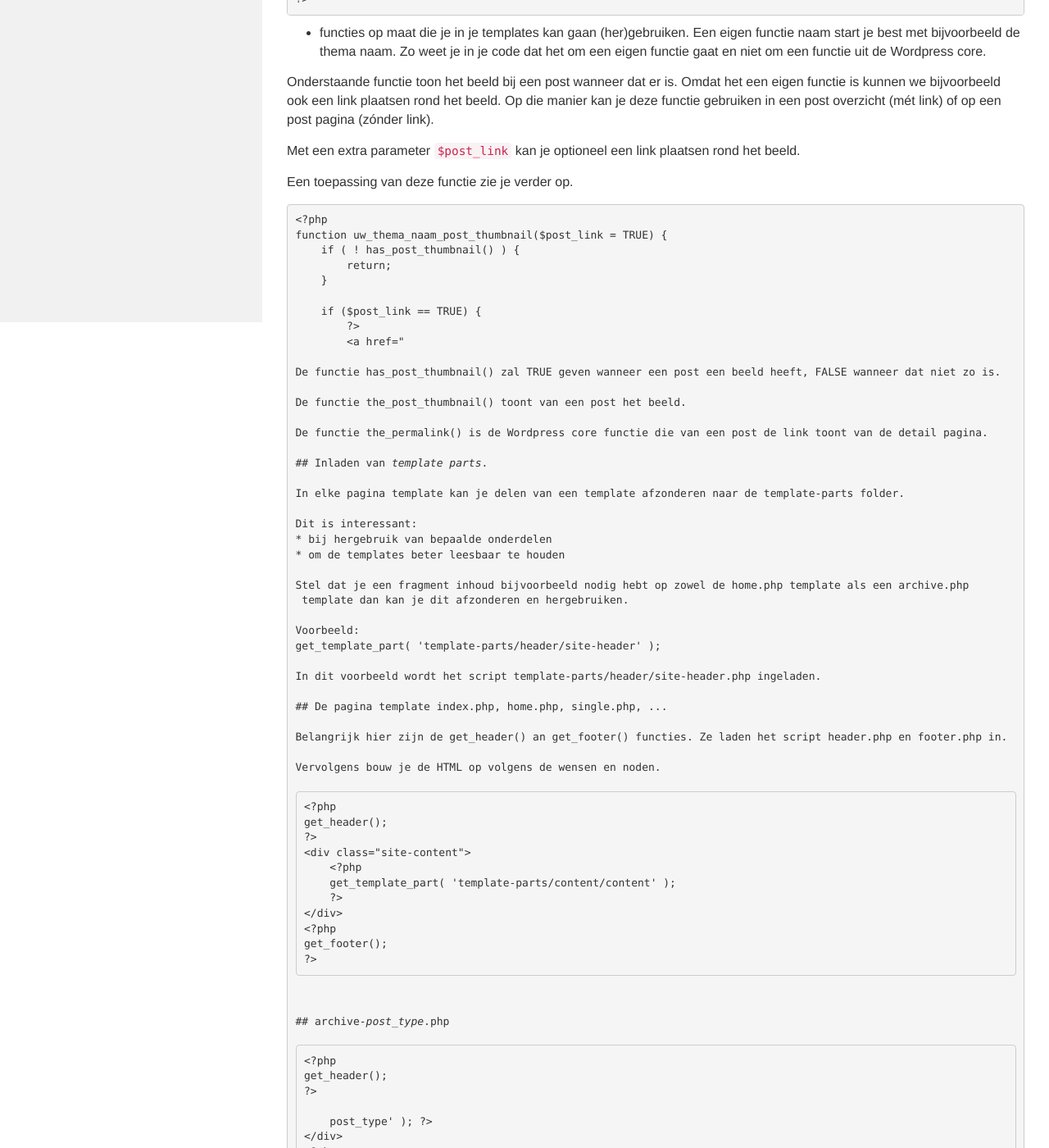
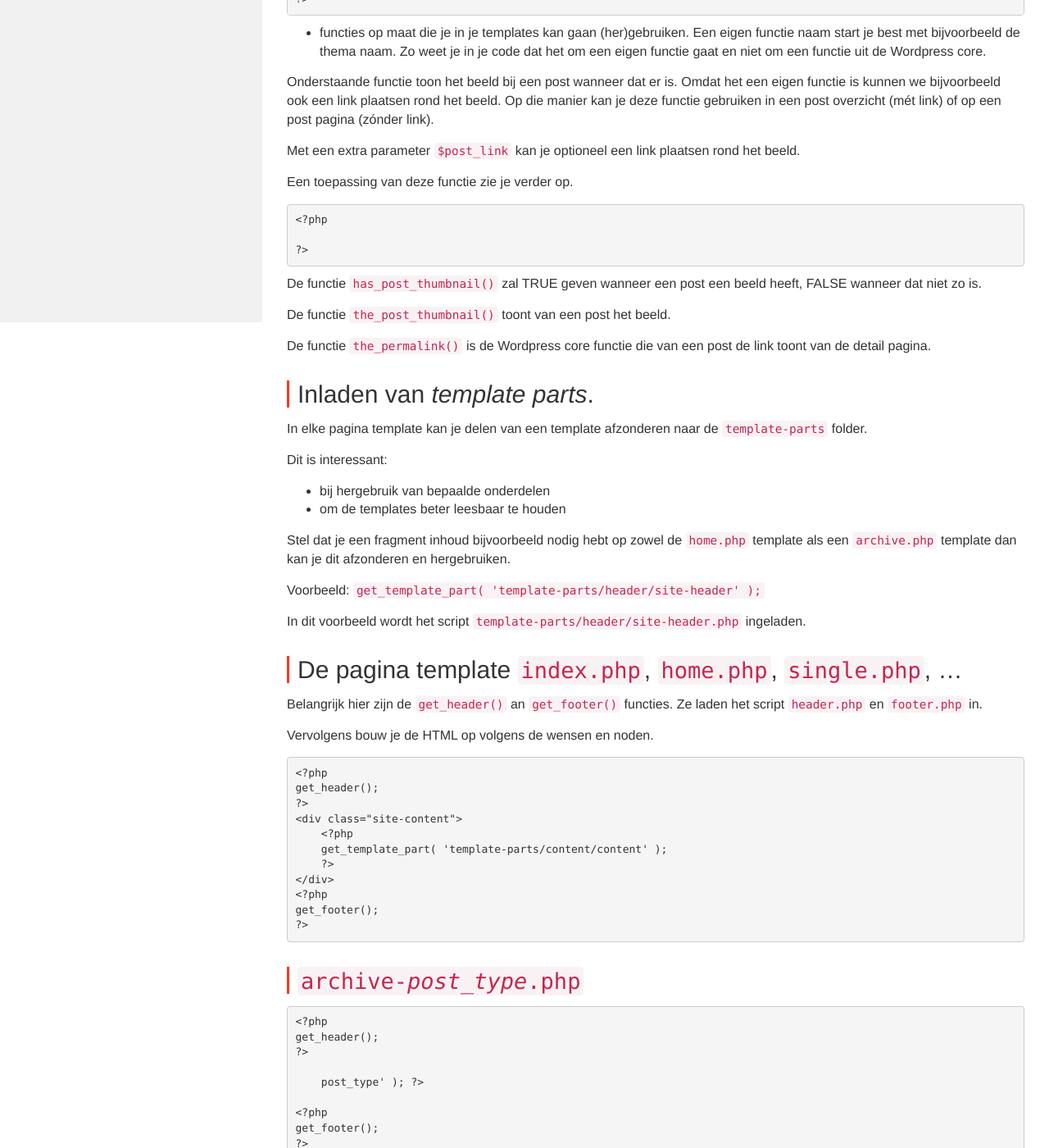
Before and after one commit to Syntra-Brussel/dynamische-webtechnieken, a Jekyll site: the page built from wordpress/thema-van-nul.md, in a window 1280 px wide and 1400 px high, scrolled down 1107 px. Shown: the whole window at 82% size. Built offline with Jekyll 4.4.1, drawn with Linux system fonts in a browser that asks for light colours; nearby versions of some CDN libraries; a script that is not in the unit is left out; some of the changed text lies outside the part shown.

Commit message:
Update thema-van-nul.md

```diff
--- a/wordpress/thema-van-nul.md
+++ b/wordpress/thema-van-nul.md
@@ -74,22 +74,7 @@ Een toepassing van deze functie zie je verder op.
 
 <pre>
 &lt;?php
-function uw_thema_naam_post_thumbnail($post_link = TRUE) {
-    if ( ! has_post_thumbnail() ) {
-        return;
-    }
 
-    if ($post_link == TRUE) {
-        ?&gt;
-        &lt;a href="<?php the_permalink(); ?&gt;"&gt;
-        &lt;?php the_post_thumbnail(); ?&gt;
-        &lt;/a&gt;
-        &lt;?php
-    }
-    else {
-        the_post_thumbnail();
-    }
-}
 ?&gt;
 </pre>
 
```
